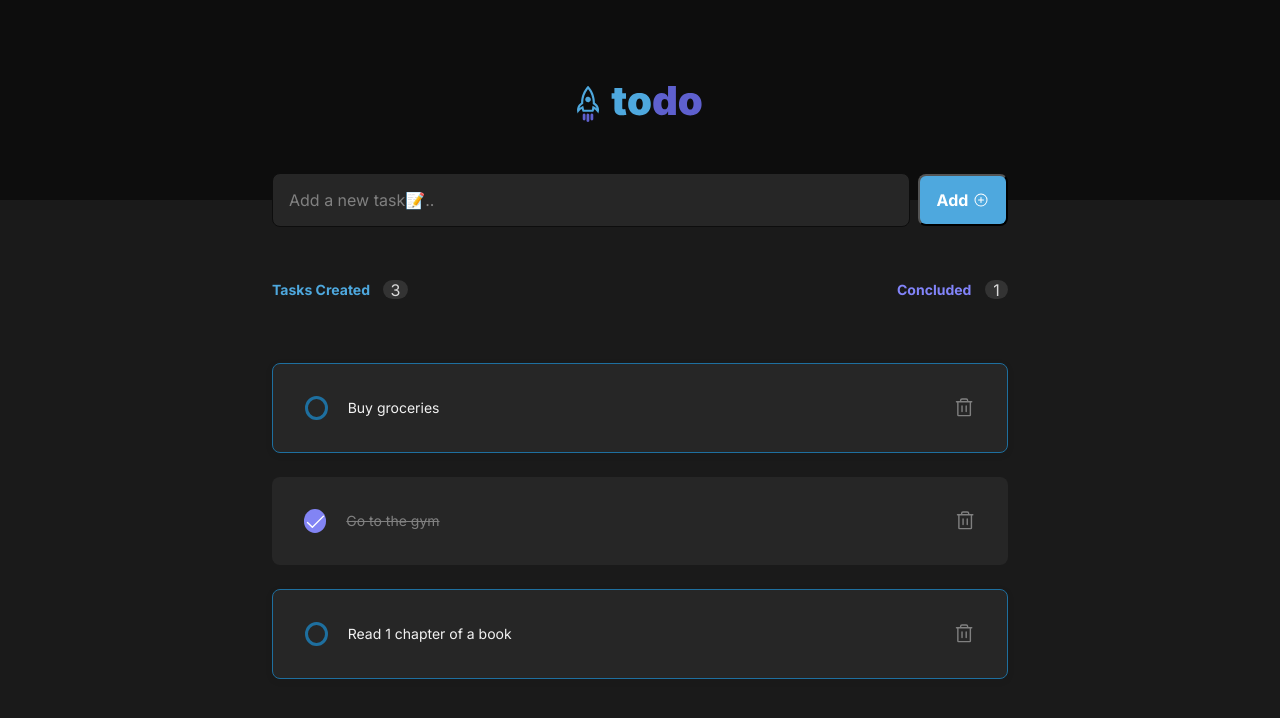
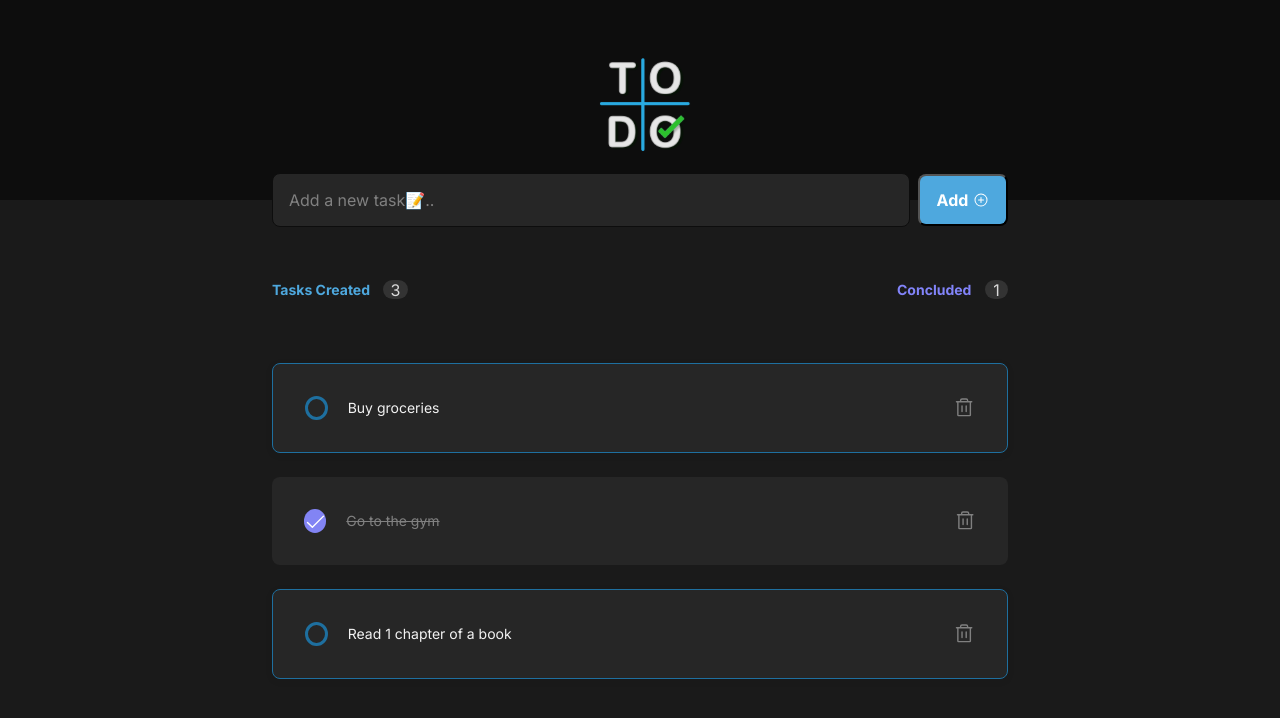
Before and after one commit to jonrusso/Todo-list, a Next.js app: page / in a window 1280 px wide. Shown: the top 718 px of the page. Built offline with nearby package versions, Linux system fonts and the light colour scheme.

Commit message:
fix: logo src 🎨

```diff
--- a/src/components/Header/index.tsx
+++ b/src/components/Header/index.tsx
@@ -4,7 +4,7 @@ import styles from './Header.module.css';
 export default function Header() {
   return (
     <header className={styles.header}>
-      <img className={styles.logo} src="/logo.svg" alt="my-todo-logo" />
+      <img className={styles.logo} src="/logo-todo-list.svg" alt="my-todo-logo" />
     </header>
   )
 }
```
